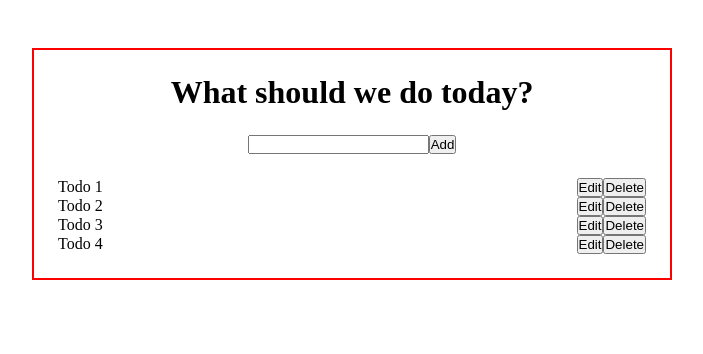
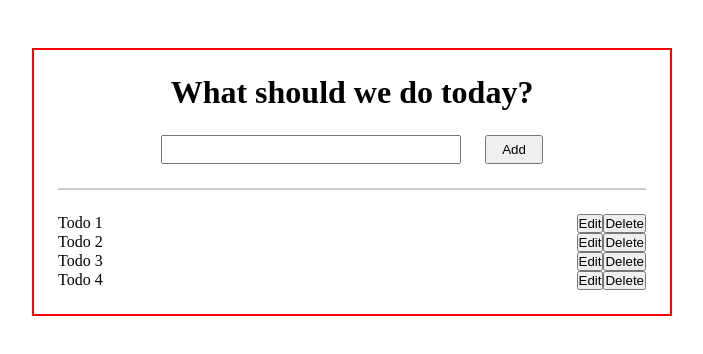
Before and after one commit to tadanama/react-todo-app, a React (Vite) app: page / in a window 1280 px wide. Shown: the top 354 px of the page, without its empty margins (288-991 px from the left). Built offline with nearby package versions, Linux system fonts and the light colour scheme.

Commit message:
Style the form

```diff
--- a/src/index.css
+++ b/src/index.css
@@ -18,6 +18,21 @@
   margin-bottom: 1.5rem;
 }
 
+.wrapper form {
+  border-bottom: 2px solid rgba(0, 0, 0, 0.2);
+  padding-bottom: 1.5rem;
+}
+
+.wrapper  form  input {
+  margin-right: 1.5rem;
+  width: 300px;
+  padding: 5px;
+}
+
+.wrapper form button {
+  padding: 5px 15px;
+}
+
 .wrapper li {
   list-style: none;
   display: flex;
```
